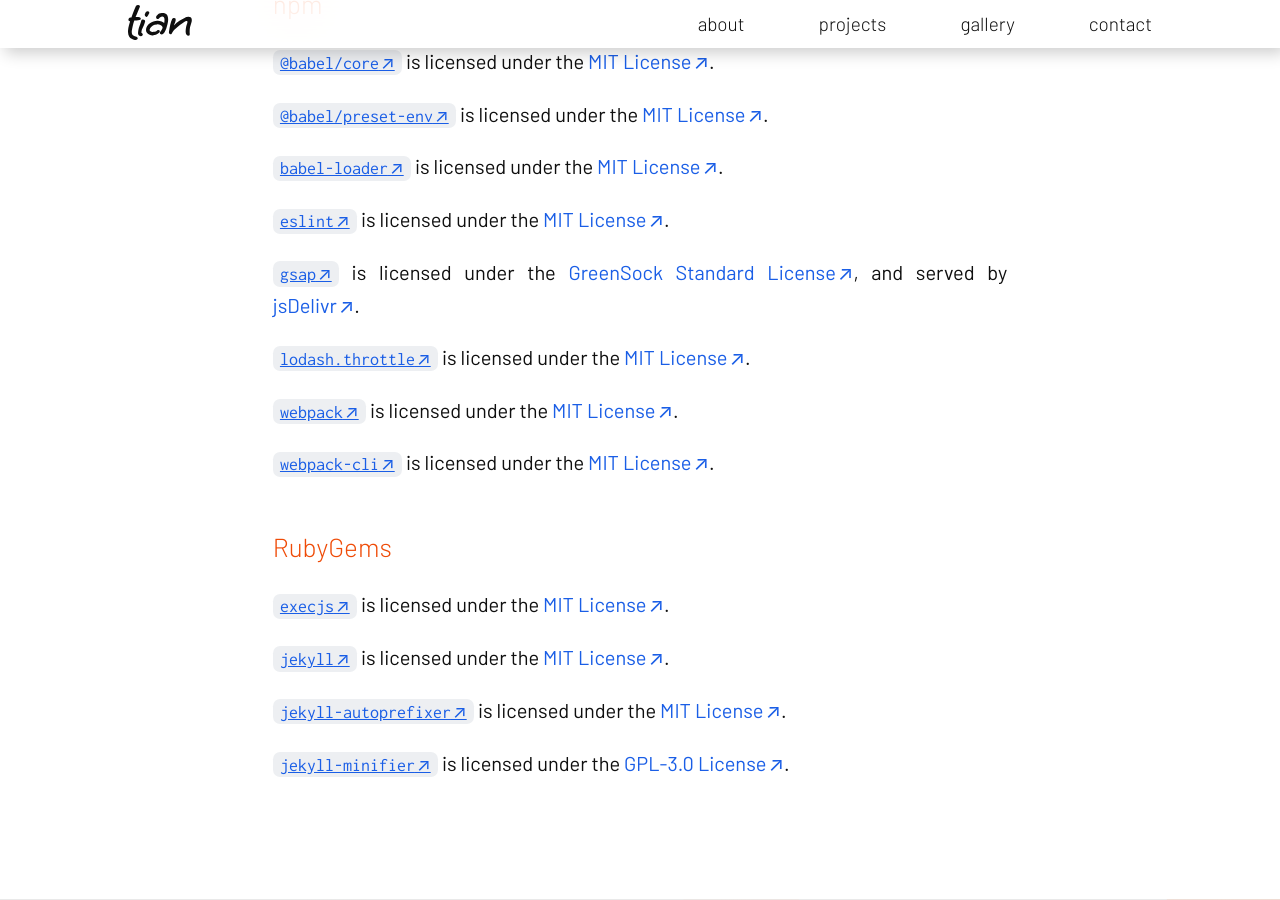
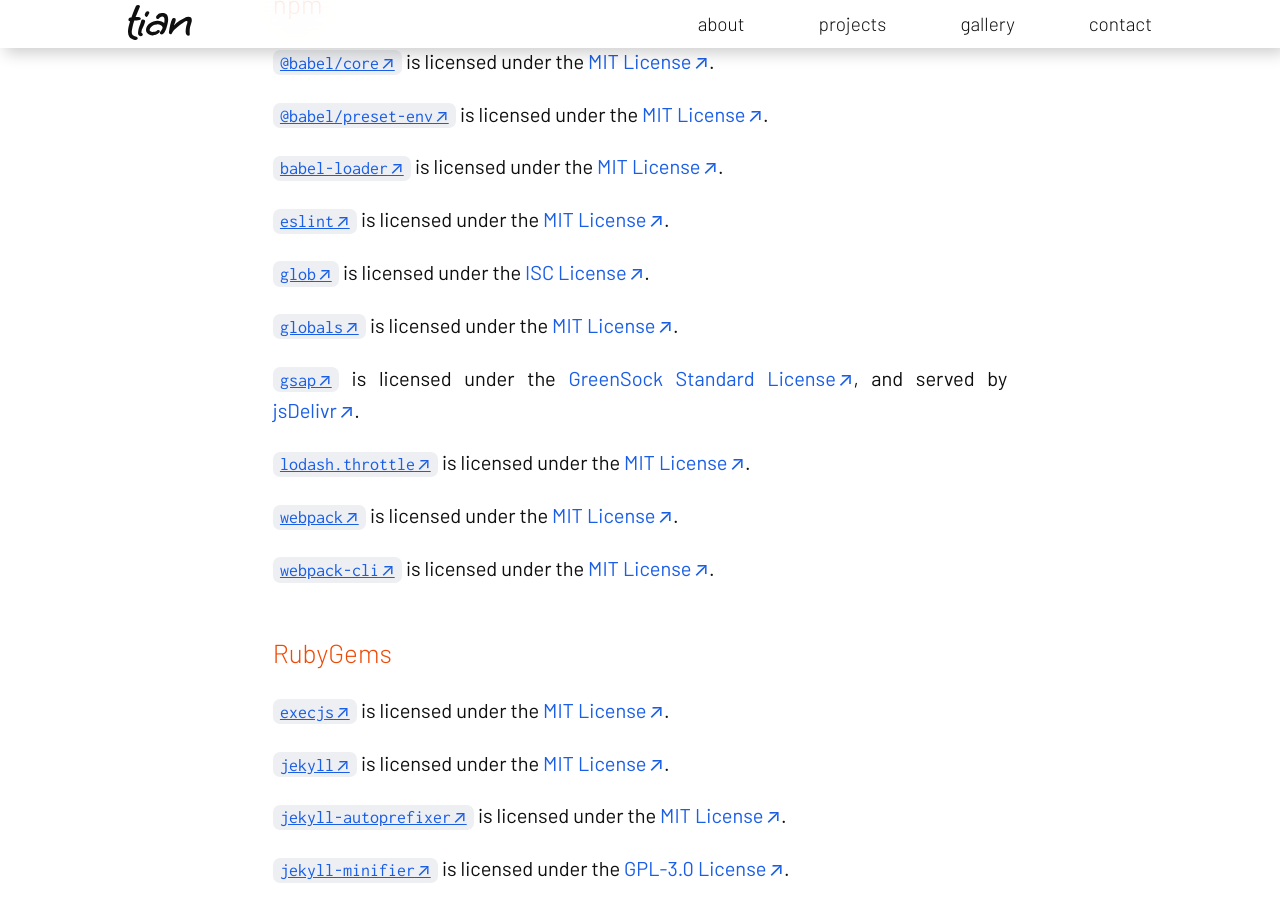
Before and after one commit to qitianshi/qitianshi.com, a Jekyll site: the page built from src/legal/acknowledgments.html, in a window 1280 px wide and 900 px high, scrolled down 1900 px. Built offline with Jekyll 4.4.1, drawn with Linux system fonts in a browser that asks for light colours; nearby versions of some CDN libraries; some web fonts are replaced.

Commit message:
Add glob and globals to dependency acknowledgments list

```diff
--- a/src/_data/legal/acknowledgments/dependencies.yml
+++ b/src/_data/legal/acknowledgments/dependencies.yml
@@ -45,6 +45,12 @@
     - name: "eslint"
       license: "MIT"
       license_url: "https://github.com/eslint/eslint/blob/main/LICENSE"
+    - name: "glob"
+      license: "ISC"
+      license_url: "https://github.com/isaacs/node-glob/blob/main/LICENSE"
+    - name: "globals"
+      license: "MIT"
+      license_url: "https://github.com/sindresorhus/globals/blob/main/license"
     - name: "gsap"
       license: "GreenSock Standard"
       license_url: "https://gsap.com/standard-license"
```
